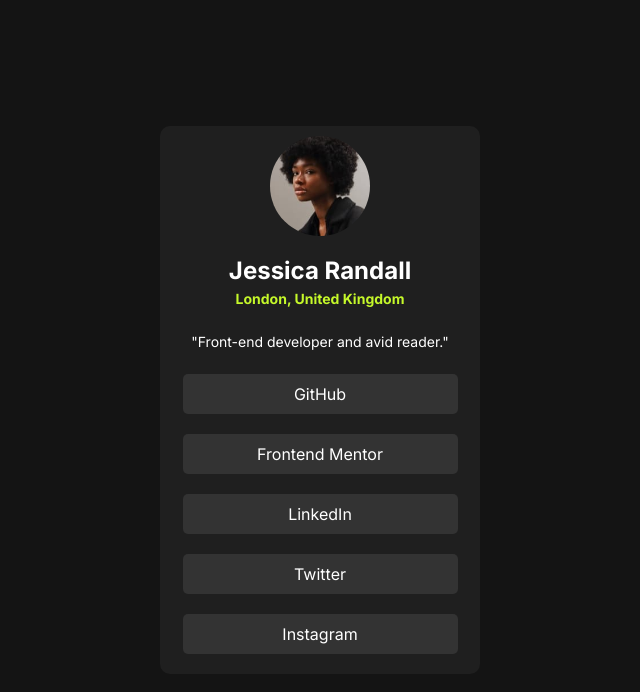
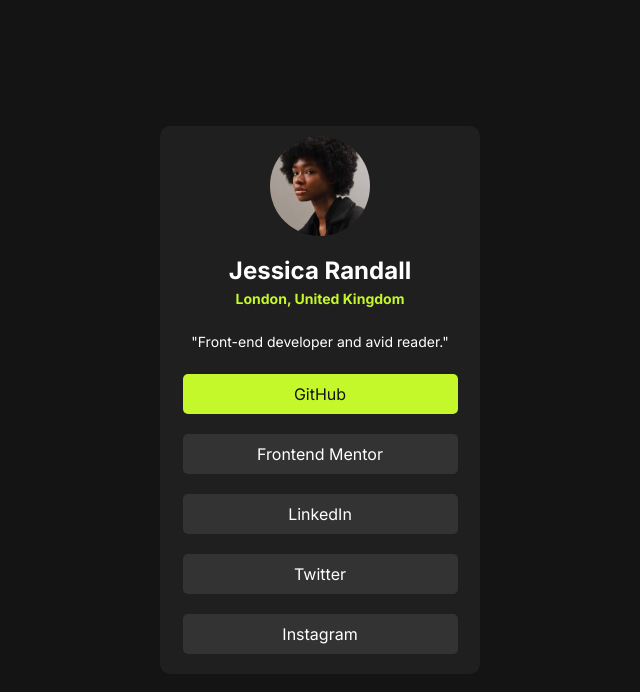
Before and after one commit to 1k14u14/social-links-profile, a plain HTML site: page index.html in a window 1280 px wide. In both pictures the pointer is over the element "GitHub". Shown: the whole page, without its empty margins (320-960 px from the left). Drawn offline with Linux system fonts and the light colour scheme.

Commit message:
active button

```diff
--- a/index.html
+++ b/index.html
@@ -50,6 +50,10 @@
         padding: 10px;
         border-radius: 5px;
       }
+      .social:hover {
+        background-color: hsl(75, 94%, 57%);
+        color: hsl(0, 0%, 8%);
+      }
       h1,
       p,
       .social {
```
